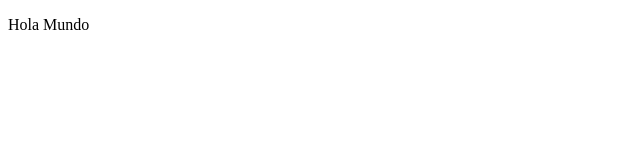
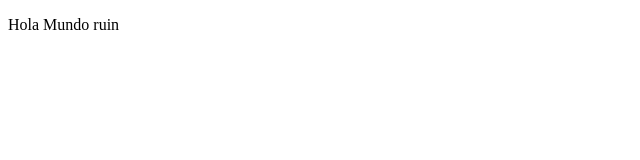
Before and after one commit to Mercat-la-Marina/web, a plain HTML site: page index.html in a window 1280 px wide. Shown: the full height of the page, 0-640 px from the left. Drawn offline with Linux system fonts and the light colour scheme.

Commit message:
Update index.html

```diff
--- a/index.html
+++ b/index.html
@@ -6,6 +6,6 @@
     <title>Document</title>
 </head>
 <body>
-    <p>Hola Mundo</p>
+    <p>Hola Mundo ruin</p>
 </body>
 </html>
```
